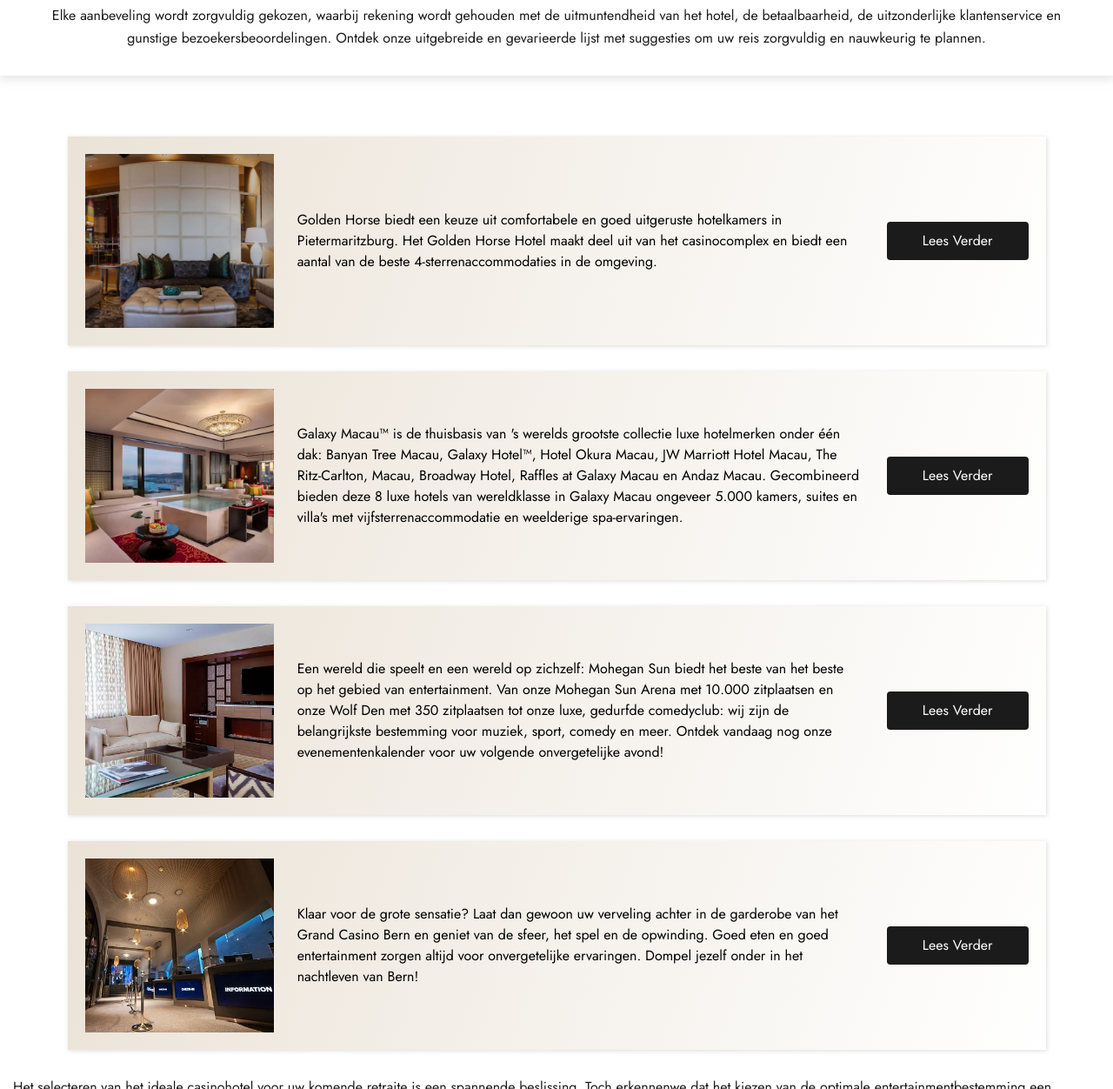
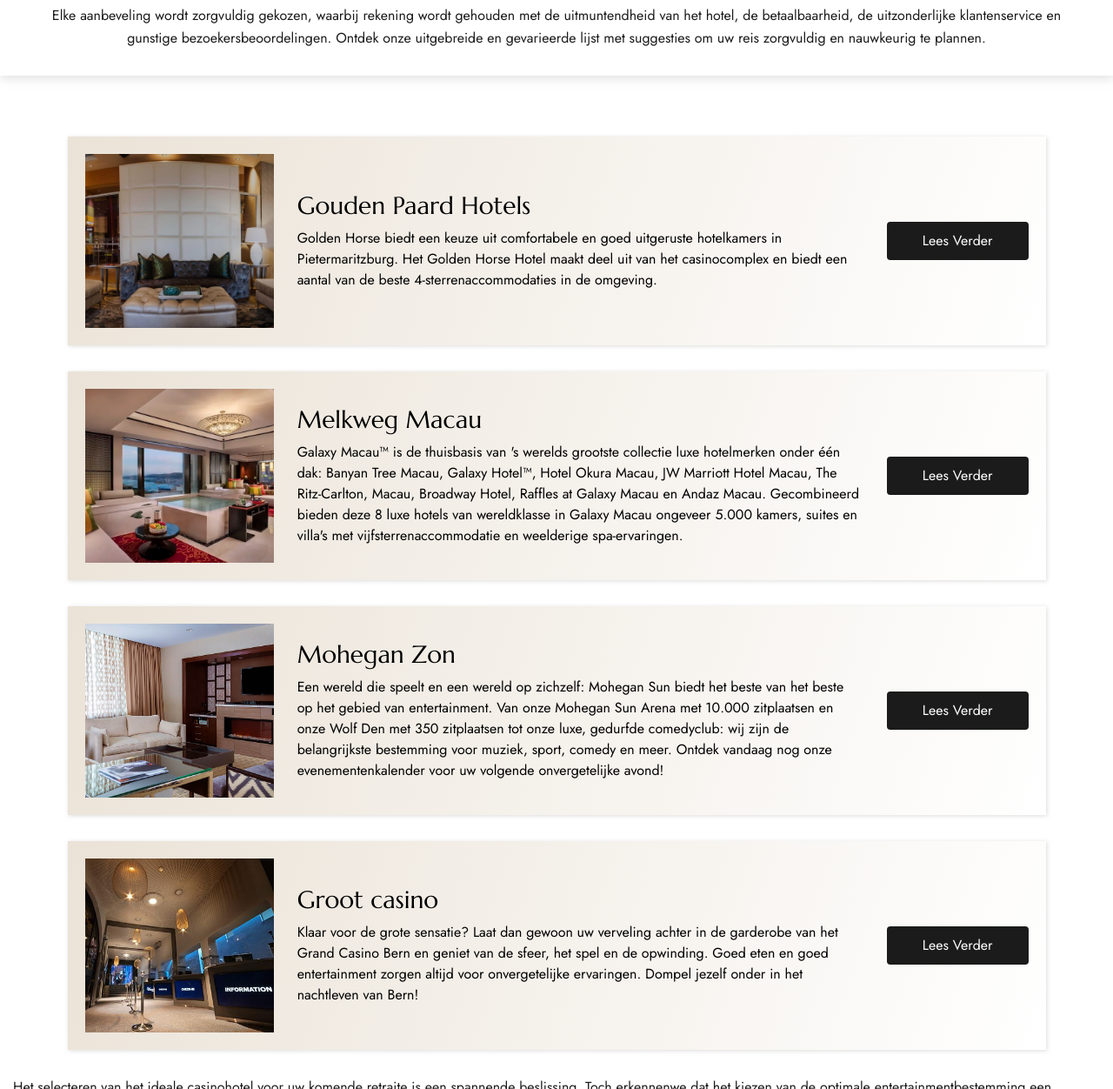
Before and after one commit to frontenddev344/ongocasino, a plain HTML site: page index.html in a window 1280 px wide. Shown: the part 839-2091 px from the top of the page at 87% size. Drawn offline with Linux system fonts and the light colour scheme.

Commit message:
Added heading

```diff
--- a/assets/css/style.css
+++ b/assets/css/style.css
@@ -167,7 +167,7 @@
   color: #fff;
   text-align: center;
   text-transform: uppercase;
-  font-size: 40px;
+  font-size: 36px;
   font-weight: 500;
   letter-spacing: 1px;
 }
--- a/index.html
+++ b/index.html
@@ -74,6 +74,7 @@
           <div class="list-box">
             <a href="https://www.goldenhorsecasino.co.za/"><img src="./assets/img/hotel1.jpg" alt="hotel img"></a>
             <div class="content">
+              <h3>Gouden Paard Hotels</h3>
               Golden Horse biedt een keuze uit comfortabele en goed uitgeruste hotelkamers in Pietermaritzburg.
               Het Golden Horse Hotel maakt deel uit van het casinocomplex en biedt een aantal van de beste
               4-sterrenaccommodaties in de omgeving.</div>
@@ -84,11 +85,13 @@
           <div class="list-box">
             <a href="https://www.galaxymacau.com/"><img src="./assets/img/hotel2.webp" alt="hotel img"></a>
             <div class="content">
+              <h3>Melkweg Macau</h3>
               Galaxy Macau™ is de thuisbasis van 's werelds grootste collectie luxe hotelmerken onder één dak: Banyan
               Tree Macau, Galaxy Hotel™, Hotel Okura Macau, JW Marriott Hotel Macau, The Ritz-Carlton, Macau, Broadway
               Hotel, Raffles at Galaxy Macau en Andaz Macau. Gecombineerd bieden deze 8 luxe hotels van wereldklasse in
               Galaxy Macau ongeveer 5.000 kamers, suites en villa's met vijfsterrenaccommodatie en weelderige
-              spa-ervaringen.</div>
+              spa-ervaringen.
+            </div>
             <a href="https://www.galaxymacau.com/" class="button">Lees verder</a>
           </div>
         </div>
@@ -96,6 +99,7 @@
           <div class="list-box">
             <a href="https://mohegansun.com/ "><img src="./assets/img/hotel3.jpg" alt="hotel img"></a>
             <div class="content">
+              <h3>Mohegan Zon</h3>
               Een wereld die speelt en een wereld op zichzelf: Mohegan Sun biedt het beste van het beste op het gebied
               van entertainment. Van onze Mohegan Sun Arena met 10.000 zitplaatsen en onze Wolf Den met 350 zitplaatsen
               tot onze luxe, gedurfde comedyclub: wij zijn de belangrijkste bestemming voor muziek, sport, comedy en
@@ -107,6 +111,7 @@
           <div class="list-box">
             <a href="http://www.grandcasino-bern.ch/"><img src="./assets/img/hotel4.jpg" alt="hotel img"></a>
             <div class="content">
+              <h3>Groot casino</h3>
               Klaar voor de grote sensatie? Laat dan gewoon uw verveling achter in de garderobe van het Grand Casino
               Bern en geniet van de sfeer, het spel en de opwinding. Goed eten en goed entertainment zorgen altijd voor
               onvergetelijke ervaringen. Dompel jezelf onder in het nachtleven van Bern!</div>
```
